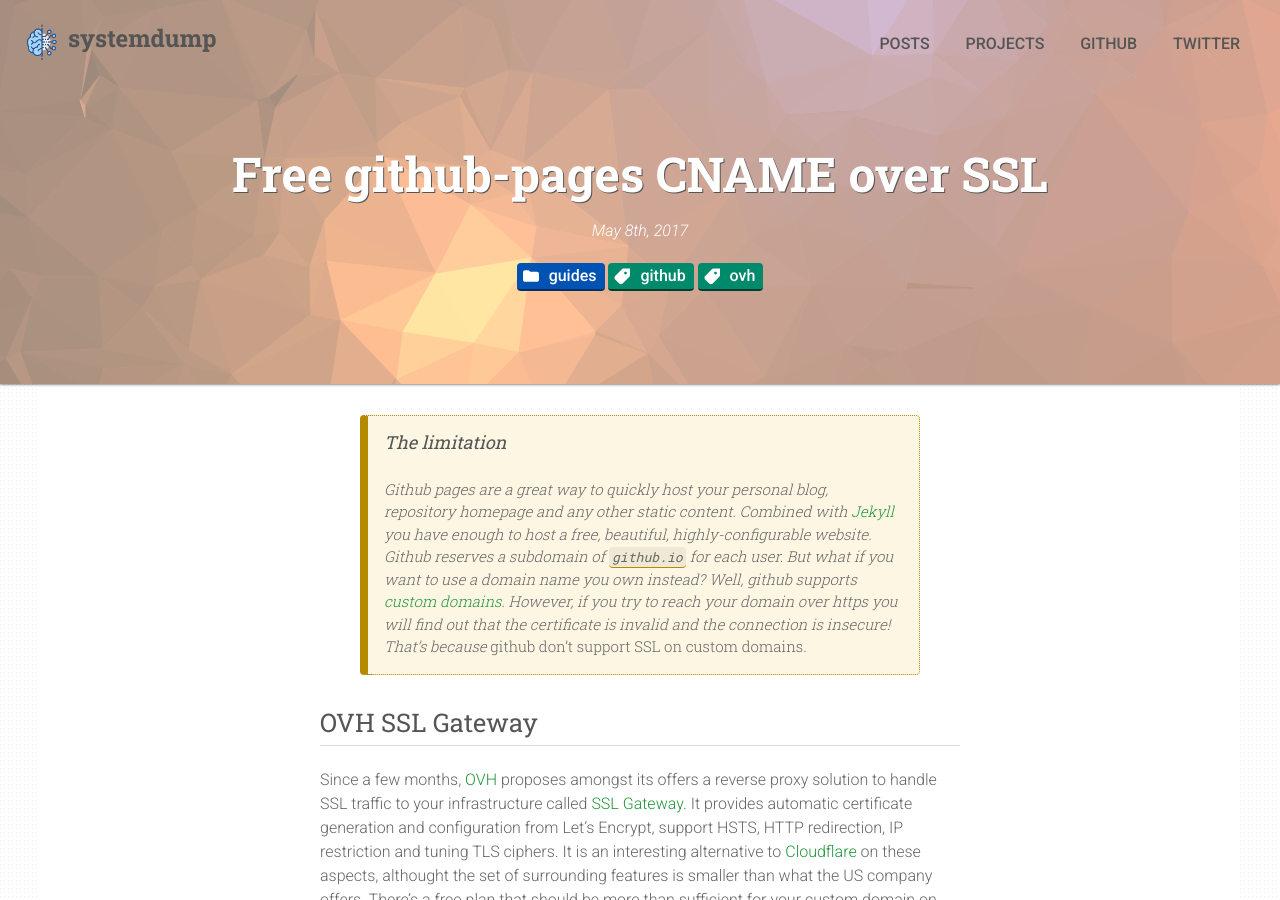
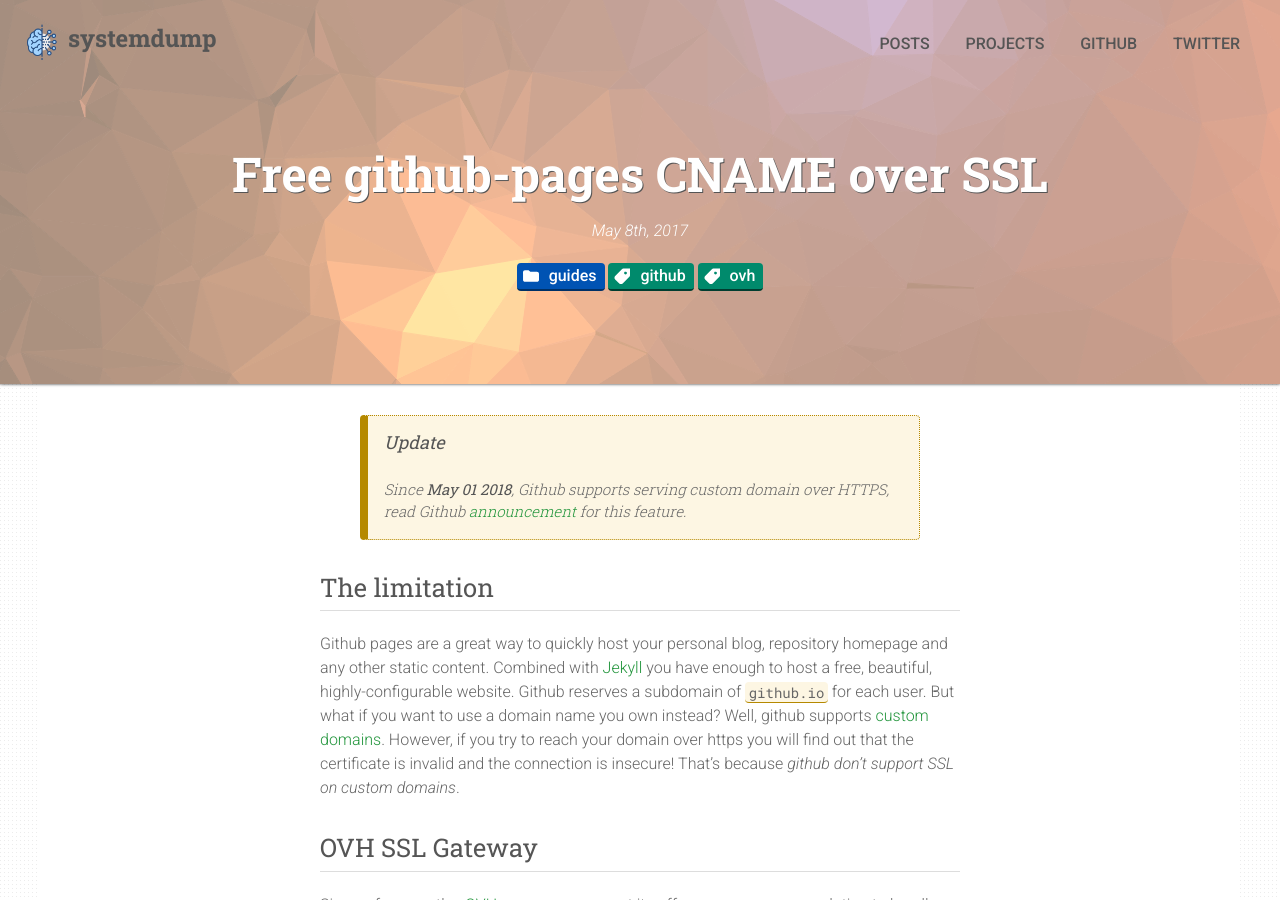
Before and after one commit to xlucas/xlucas.github.io, a Jekyll site: the page built from _posts/2017-05-08-github-pages-ovh-ssl-gateway.markdown, in a window 1280 px wide and 900 px high. Built offline with Jekyll 4.4.1, drawn with Linux system fonts in a browser that asks for light colours; comment, search, counter and statistics services are not loaded.

Commit message:
Update "github pages over SSL" post
Signed-off-by: Xavier Lucas <xavier@systemdump.io>

```diff
--- a/_posts/2017-05-08-github-pages-ovh-ssl-gateway.markdown
+++ b/_posts/2017-05-08-github-pages-ovh-ssl-gateway.markdown
@@ -7,15 +7,19 @@ category: guides
 tags: [github, ovh]
 ---
 
-> #### The limitation
-> Github pages are a great way to quickly host your personal blog, repository
-> homepage and any other static content. Combined with [Jekyll][jekyll] you have
-> enough to host a free, beautiful, highly-configurable website. Github reserves
-> a subdomain of `github.io` for each user. But what if you want to use a domain
-> name you own instead? Well, github supports [custom
-> domains][github-custom-domain]. However, if you try to reach your domain over
-> https you will find out that the certificate is invalid and the connection is
-> insecure! That's because *github don't support SSL on custom domains*.
+> #### Update
+> Since **May 01 2018**, Github supports serving custom domain over HTTPS, read
+> Github [announcement][github announcement] for this feature.
+
+## The limitation
+Github pages are a great way to quickly host your personal blog, repository
+homepage and any other static content. Combined with [Jekyll][jekyll] you have
+enough to host a free, beautiful, highly-configurable website. Github reserves
+a subdomain of `github.io` for each user. But what if you want to use a domain
+name you own instead? Well, github supports [custom
+domains][github-custom-domain]. However, if you try to reach your domain over
+https you will find out that the certificate is invalid and the connection is
+insecure! That's because *github don't support SSL on custom domains*.
 
 ## OVH SSL Gateway
 Since a few months, [OVH][ovh-com] proposes amongst its offers a reverse proxy
@@ -88,6 +92,7 @@ Validate to update the gateway's configuration, and you're all set!
 [github-custom-domain]: https://help.github.com/articles/using-a-custom-domain-with-github-pages/
 [github-ips]: https://help.github.com/articles/setting-up-an-apex-domain/#configuring-a-records-with-your-dns-provider
 [jekyll]: https://jekyllrb.com/
+[github announcement]: https://blog.github.com/2018-05-01-github-pages-custom-domains-https/
 [ovh-com]: https://www.ovh.com
 [ovh-ssl-gateway-uk]: https://www.ovh.co.uk/ssl-gateway/
 [sunrise-ssl-gateway]: https://www.ovh.com/manager/sunrise/sslGateway/index.html
```
